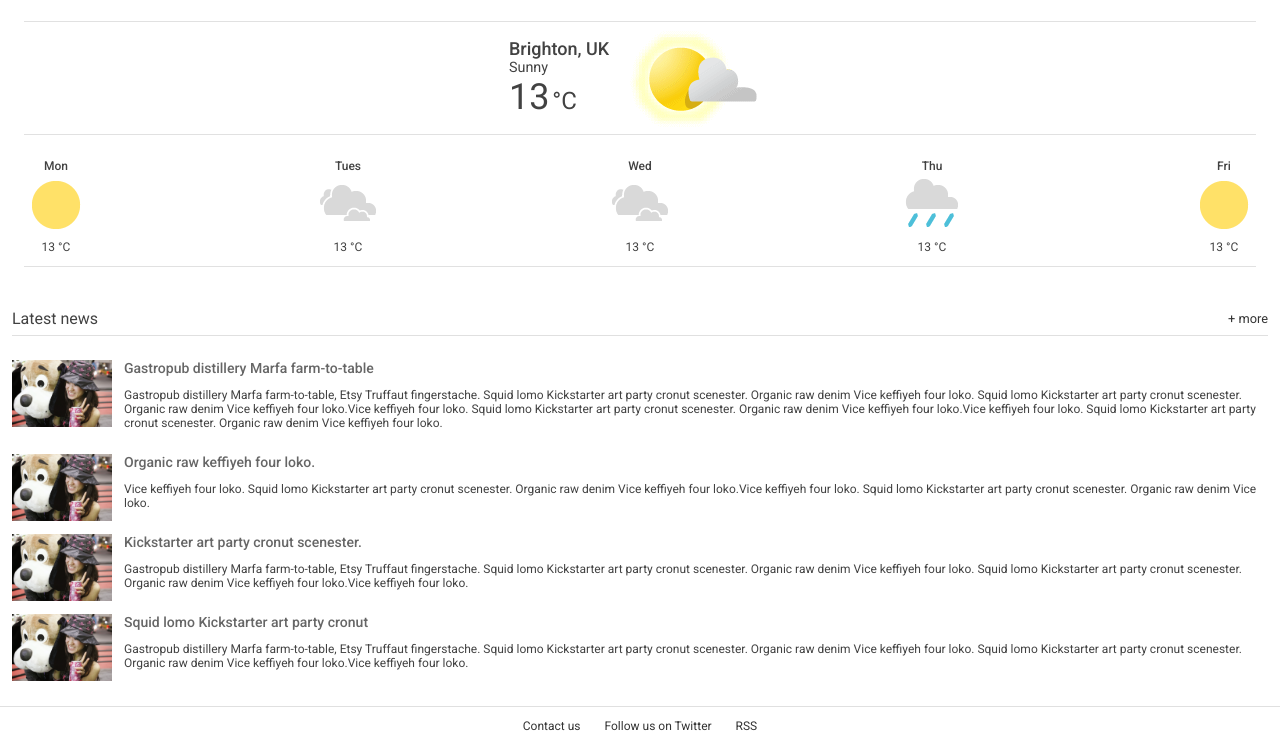
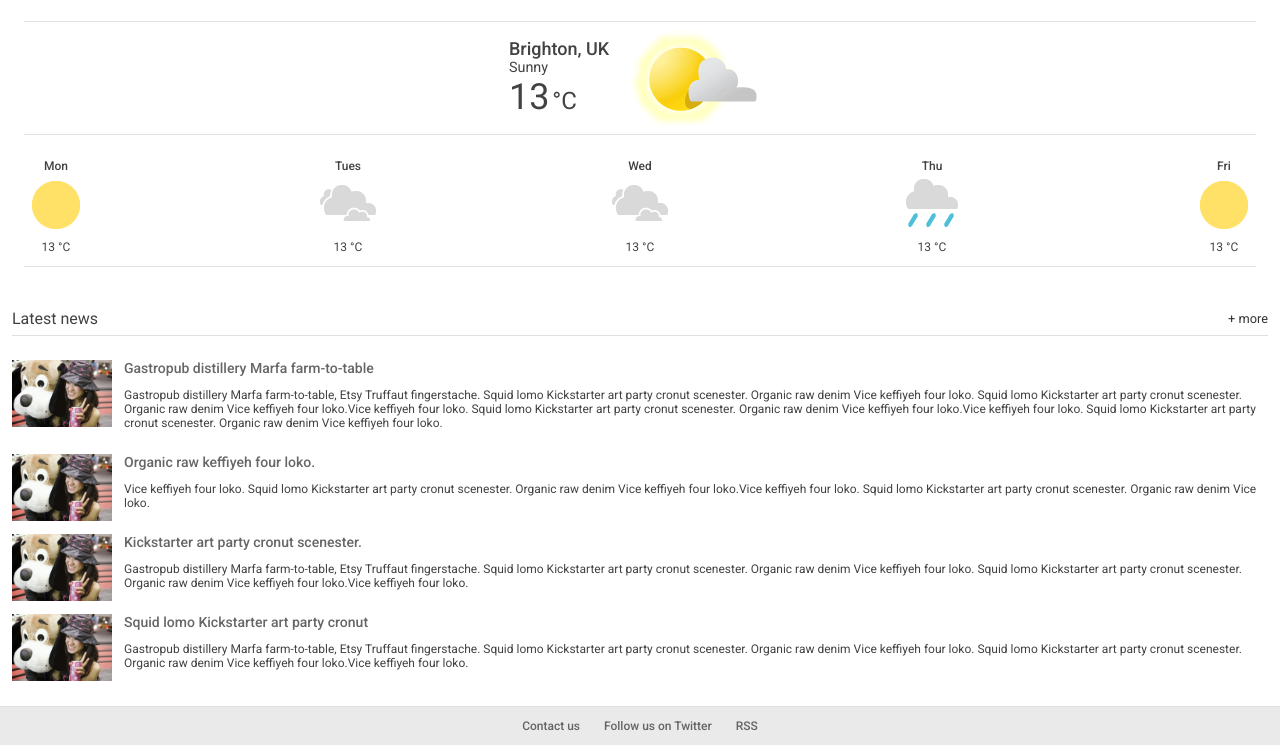
Before and after one commit to fsarachu/responsive-fundamentals, a website: page 3 - Applying Patterns/index.html in a window 1280 px wide. Shown: the part 833-1578 px from the top of the page. Drawn offline with nearby package versions, Linux system fonts and the light colour scheme.

Commit message:
Improve footer tap targets

```diff
--- a/3 - Applying Patterns/css/mobile.css
+++ b/3 - Applying Patterns/css/mobile.css
@@ -413,8 +413,9 @@ main {
 
 footer {
   border-top: 1px solid #E0E0E0;
-  padding: 1em;
+  padding: 0;
   width: 100%;
+  background: #eaeaea;
 }
 
 footer ul {
@@ -423,11 +424,11 @@ footer ul {
   justify-content: center;
 }
 
-footer li {
-  margin: 0 1em;
+footer a {
+  width: 100%;
+  display: block;
+  padding: 1em;
+  text-decoration: none;
+  font-weight: 500;
+  color: #646464;
 }
-
-footer a {
-  text-decoration: none;
-  color: #333;
-}
```
